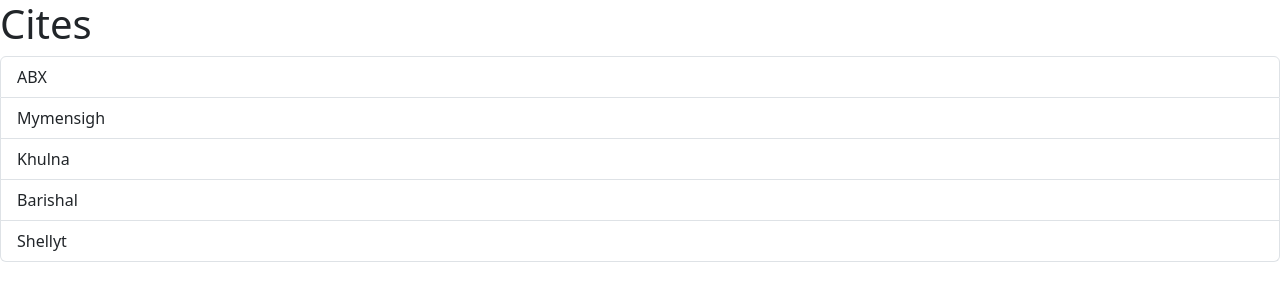
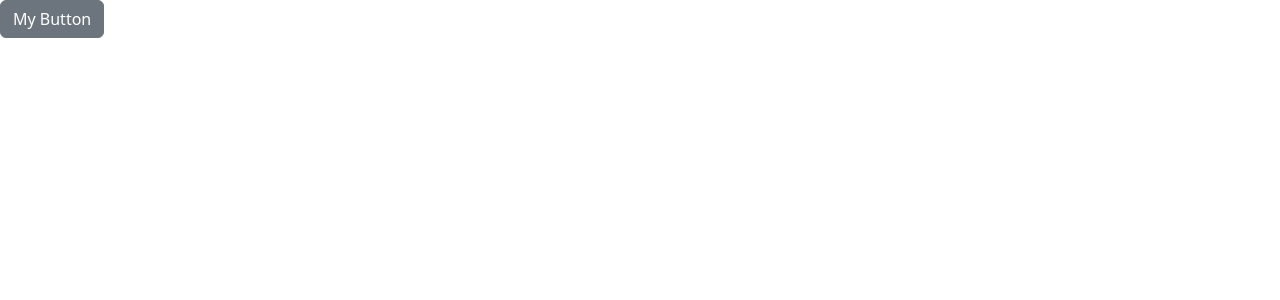
Before and after one commit to fmahadyBD/react-js-learning-projects, a React (Vite) app: page / in a window 1280 px wide. Shown: the top 300 px of the page. Built offline with nearby package versions, Linux system fonts and the light colour scheme.

Commit message:
Building a Button Component

```diff
--- a/src/App.tsx
+++ b/src/App.tsx
@@ -1,24 +1,13 @@
-// import Message from "./Message"
+import Button from "./components/Button";
 
-import ListGroup from "./components/ListGroup";
-
-ListGroup;
-//we passd parametter from here to ListGroup
-let items = ["ABX", "Mymensigh", "Khulna", "Barishal", "Shellyt"];
-const handleSelectItem = (item: String) => {
-  console.log(item);
-};
+Button;
 
 function App() {
   return (
     <div>
-      {/* <Message></Message> */}
-
-      <ListGroup
-        items={items}
-        heading={"Cites"}
-        onSelectedItem={handleSelectItem}
-      />
+      <Button color="secondary" onClick={() => console.log("hi")}>
+        My Button
+      </Button>
     </div>
   );
 }
--- /dev/null
+++ b/src/components/Button.tsx
@@ -0,0 +1,19 @@
+import React from "react";
+
+React;
+
+interface Props {
+  children: String;
+  color?: "primaray" | "secondary";
+  onClick: () => void;
+}
+
+const Button = ({ children, onClick, color }: Props) => {
+  return (
+    <button onClick={onClick} className={"btn btn-" + color}>
+      {children}
+    </button>
+  );
+};
+
+export default Button;
```
